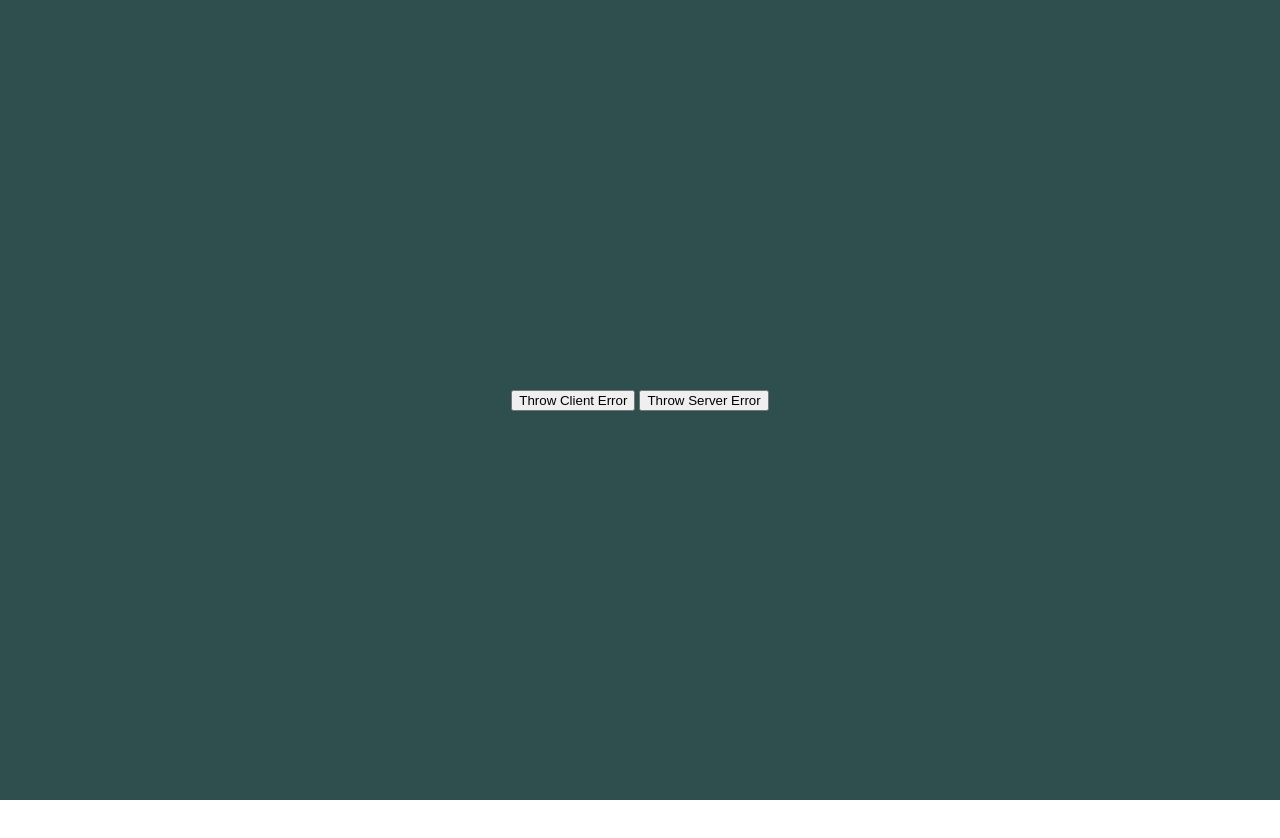
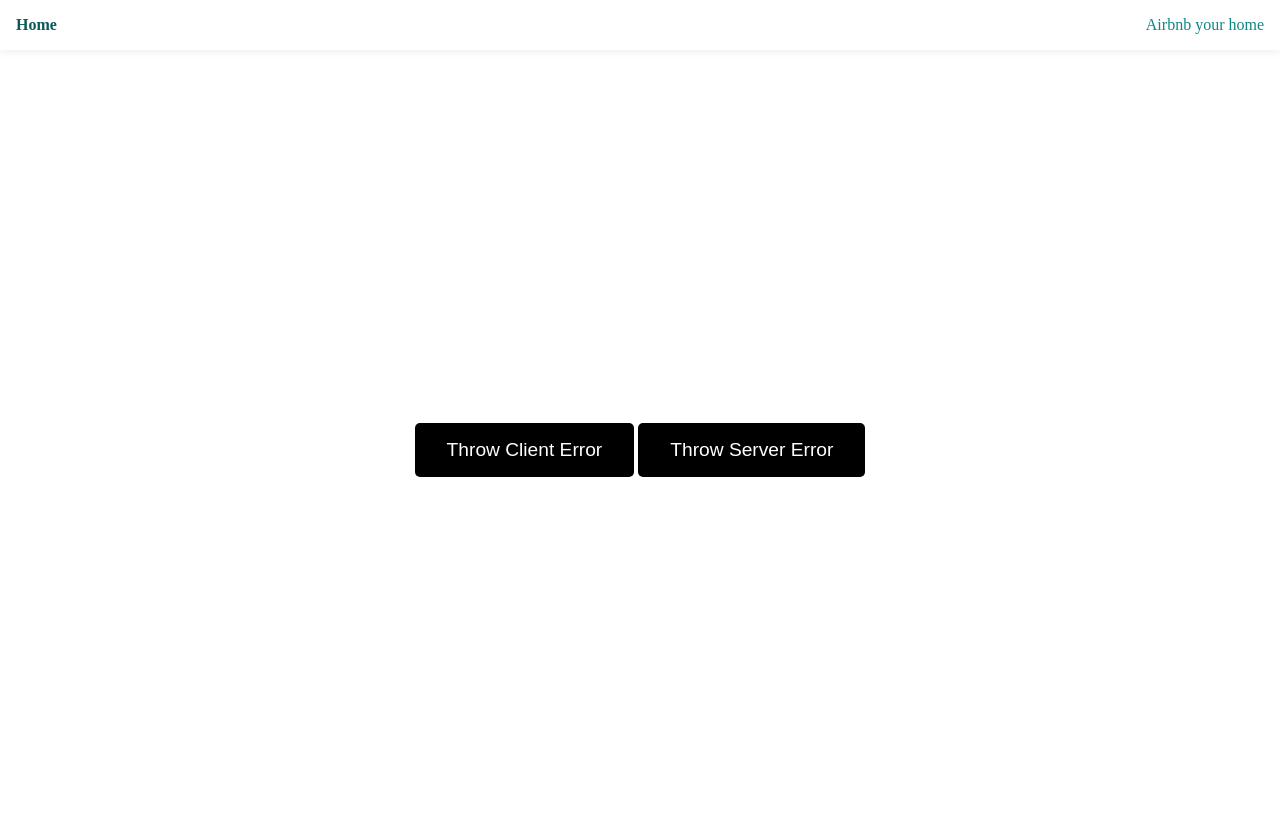
Before and after one commit to cesarnml/sentry-sveltekit, a SvelteKit app: page / in a window 1280 px wide. Shown: the top 838 px of the page. Before the commit the page ends 800 px from the top, so only its background shows below. Built offline with nearby package versions, Linux system fonts and the light colour scheme.

Commit message:
feat-add-page-transition-animation (#2)

```diff
--- /dev/null
+++ b/src/lib/components/PageTransition.svelte
@@ -0,0 +1,16 @@
+<script lang="ts">
+	import { fade } from 'svelte/transition';
+	import { cubicInOut } from 'svelte/easing';
+
+	export let pathname: string;
+	const duration = 150;
+</script>
+
+{#key pathname}
+	<div
+		in:fade={{ delay: duration, easing: cubicInOut }}
+		out:fade={{ duration, easing: cubicInOut }}
+	>
+		<slot />
+	</div>
+{/key}
--- /dev/null
+++ b/src/routes/+layout.svelte
@@ -0,0 +1,37 @@
+<script>
+	import { page } from '$app/stores';
+	import PageTransition from '../lib/components/PageTransition.svelte';
+	export let data;
+
+	$: ({ pathname } = data);
+</script>
+
+<nav>
+	<a href="/" class:active={$page.url.pathname === '/'}>Home</a>
+	<a href="/host/homes" class:active={$page.url.pathname === '/host/homes'}>Airbnb your home</a>
+</nav>
+<PageTransition {pathname}>
+	<slot />
+</PageTransition>
+
+<style>
+	nav {
+		display: flex;
+		justify-content: space-between;
+		align-items: center;
+		padding: 1rem;
+		background-color: #fff;
+		box-shadow: 0 0 10px rgba(0, 0, 0, 0.1);
+	}
+	a {
+		color: rgb(15, 134, 134);
+		text-decoration: none;
+	}
+	a:hover {
+		text-decoration: underline;
+	}
+	.active {
+		color: rgb(9, 90, 90);
+		font-weight: bold;
+	}
+</style>
--- /dev/null
+++ b/src/routes/+layout.ts
@@ -0,0 +1,4 @@
+// src/routes/+layout.ts
+export const load = async ({ url }) => {
+	return { pathname: url.pathname };
+};
--- a/src/routes/+page.svelte
+++ b/src/routes/+page.svelte
@@ -16,7 +16,6 @@
 <div class="container">
 	<div>
 		<button on:click={triggerClientError}>Throw Client Error</button>
-
 		<button on:click={triggerServerError}>Throw Server Error</button>
 	</div>
 </div>
@@ -29,6 +28,17 @@
 		display: grid;
 		place-items: center;
 		height: 100vh;
-		background-color: darkslategrey;
+	}
+	button {
+		padding: 1rem 2rem;
+		border: none;
+		border-radius: 5px;
+		background-color: #000;
+		color: #fff;
+		font-size: 1.2rem;
+		cursor: pointer;
+	}
+	button:hover {
+		background-color: #333;
 	}
 </style>
--- /dev/null
+++ b/src/routes/host/homes/+page.svelte
@@ -0,0 +1,15 @@
+<div>
+	<h1>Airbnb your home</h1>
+</div>
+
+<style>
+	div {
+		display: grid;
+		place-items: center;
+		height: 100vh;
+	}
+	h1 {
+		font-size: 2rem;
+		font-weight: 500;
+	}
+</style>
```
